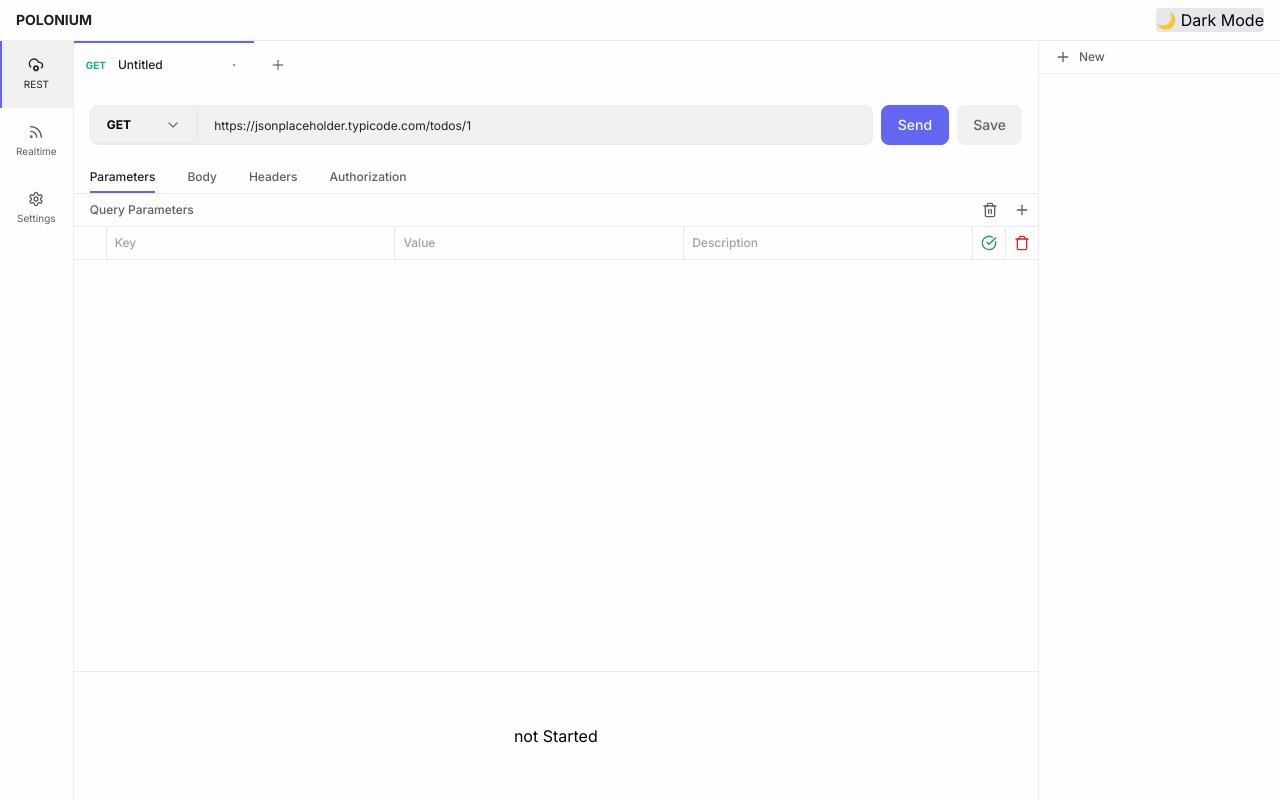
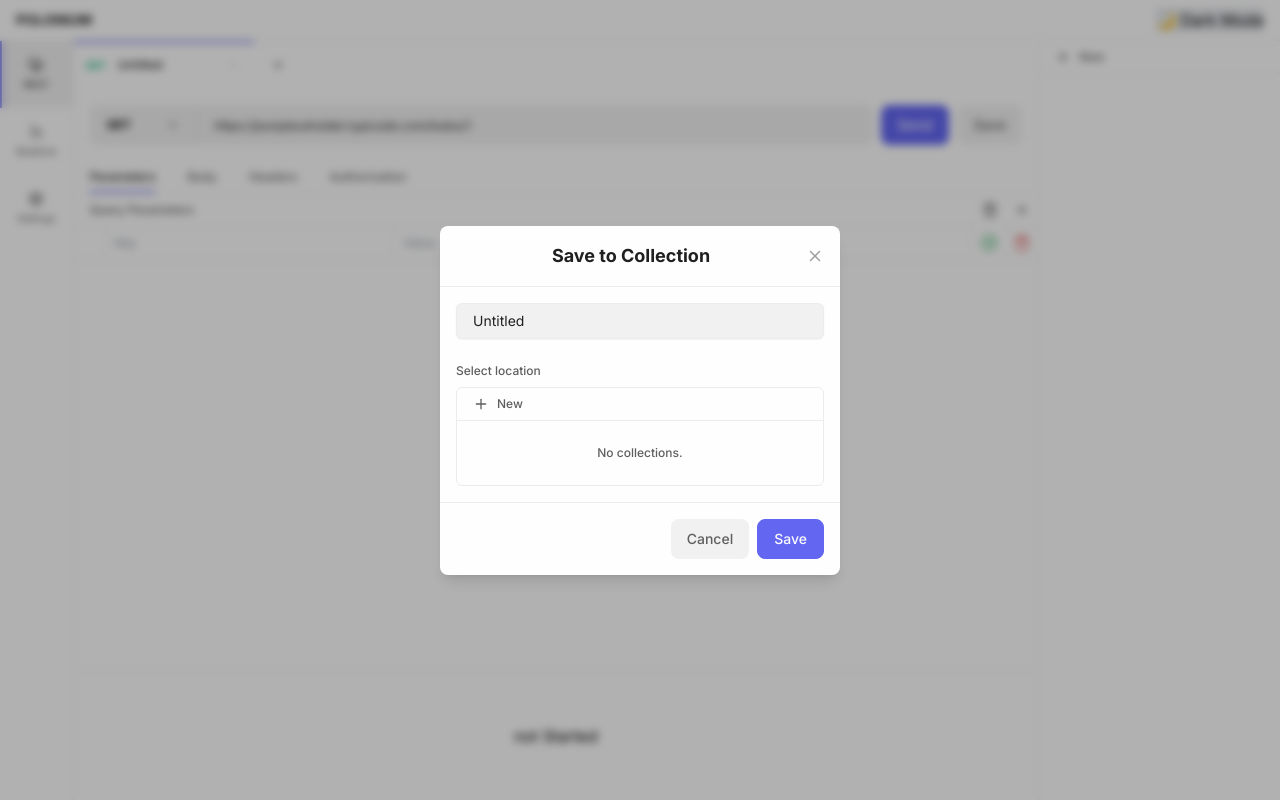
Before and after one commit to Reche13/polonium, a Next.js app: page / in a window 1280 px wide. Both pictures are taken after a click on the button "Save". Built offline with nearby package versions, Linux system fonts and the light colour scheme.

Commit message:
save request feature added

```diff
--- a/src/components/activeRequest/RequestURLBar.tsx
+++ b/src/components/activeRequest/RequestURLBar.tsx
@@ -1,4 +1,4 @@
-import React, { ChangeEvent } from "react";
+import React, { ChangeEvent, useState } from "react";
 import { Button } from "../primitives/Button";
 import {
   Select,
@@ -12,12 +12,27 @@ import { methodColors, methods } from "@/constants/request";
 import { useRequestTabStore } from "@/stores/RequestTabStore";
 import useRequest from "@/hooks/useRequest";
 import { toast } from "sonner";
+import { useCollectionStore } from "@/stores/CollectionStore";
+import Modal from "../modals/Modal";
+import SaveFolder from "../saveRequest/SaveFolder";
+import Tooltip from "../primitives/Tooltip";
+import { Plus } from "lucide-react";
 
 const RequestURLBar = () => {
   const { activeTabId, tabs, editTab } = useRequestTabStore();
   const activeRequest = tabs.find((req) => req.id === activeTabId);
 
+  const { saveRequestFromTab, savedRequests, collections, addFolder } =
+    useCollectionStore();
+
   const { generateRequest } = useRequest(activeTabId);
+
+  const [saveModalOpen, setSaveModalOpen] = useState(false);
+  const [selectedFolder, setSelectedFolder] = useState<string | null>(null);
+  const [requestTitle, setRequestTitle] = useState(activeRequest?.title ?? "");
+
+  const [newFolderModalOpen, setNewFolderModalOpen] = useState(false);
+  const [newCollectionTitle, setNewCollectionTitle] = useState("");
 
   const handleSend = () => {
     if (!activeRequest?.url.trim()) {
@@ -37,6 +52,53 @@ const RequestURLBar = () => {
     editTab(activeTabId, {
       url: e.target.value,
     });
+  };
+
+  const handleSave = () => {
+    const alreadySaved: boolean = !!savedRequests[activeTabId];
+
+    if (alreadySaved) {
+      saveRequestFromTab(activeTabId);
+      toast.success("Request saved!");
+      return;
+    } else {
+      setSaveModalOpen(true);
+      return;
+    }
+  };
+
+  const handleCancelSave = () => {
+    setSaveModalOpen(false);
+  };
+
+  const handleSaveToCollection = () => {
+    if (!requestTitle.trim()) {
+      toast.error("Title cannot be empty");
+      return;
+    }
+    if (!selectedFolder?.trim()) {
+      toast.error("Please select a location to save");
+      return;
+    }
+    editTab(activeTabId, { title: requestTitle });
+    saveRequestFromTab(activeTabId, selectedFolder);
+    toast.success("Request saved!");
+    setSaveModalOpen(false);
+  };
+
+  const handleTitleChange = () => {
+    if (!newCollectionTitle.trim()) {
+      toast.error("Title cannot be empty");
+      return;
+    }
+    addFolder(newCollectionTitle, null);
+    setNewCollectionTitle("");
+    setNewFolderModalOpen(false);
+  };
+
+  const handleTitleCancel = () => {
+    setNewCollectionTitle("");
+    setNewFolderModalOpen(false);
   };
 
   return (
@@ -75,7 +137,80 @@ const RequestURLBar = () => {
         />
       </div>
       <Button onClick={handleSend}>Send</Button>
-      <Button variant="seconodary">Save</Button>
+      <Button onClick={handleSave} variant="seconodary">
+        Save
+      </Button>
+
+      <Modal
+        title="Save to Collection"
+        isOpen={saveModalOpen}
+        onClose={handleCancelSave}
+        primaryAction={handleSaveToCollection}
+        primaryActionTitle="Save"
+        secondaryAction={handleCancelSave}
+        secondaryActionTitle="Cancel"
+      >
+        <Input
+          type="text"
+          value={requestTitle}
+          onChange={(e) => setRequestTitle(e.target.value)}
+          placeholder="Label"
+          className="text-sm text-text-b-pri dark:text-text-w-pri px-4 py-2 bg-bg-light-sec dark:bg-bg-dark-sec rounded-md border border-stroke-light-ter focus:border-stroke-light-sec dark:border-stroke-dark-ter dark:focus:border-stroke-dark-sec outline-none w-full"
+        />
+
+        <div className="text-xs font-medium text-text-b-sec dark:text-text-w-sec mt-6">
+          Select location
+        </div>
+        <div className="border border-stroke-light-ter dark:border-stroke-dark-ter rounded-md mt-2">
+          <div className="flex items-center border-b border-stroke-light-ter dark:border-stroke-dark-ter">
+            <Tooltip content="Add new collection" delay={500}>
+              <div
+                role="button"
+                onClick={() => setNewFolderModalOpen(true)}
+                className="text-text-b-sec dark:text-text-w-sec hover:text-text-b-pri dark:hover:text-text-w-pri flex gap-2 px-4 py-2"
+              >
+                <Plus size={16} />
+                <span className="text-xs font-medium">New</span>
+              </div>
+            </Tooltip>
+          </div>
+
+          <div className="flex flex-col gap-1">
+            {collections.length === 0 ? (
+              <div className="text-center font-medium text-xs text-text-b-sec dark:text-text-w-sec py-6">
+                No collections.
+              </div>
+            ) : (
+              collections.map((col) => (
+                <SaveFolder
+                  selectedFolder={selectedFolder}
+                  setSelectedFolder={setSelectedFolder}
+                  col={col}
+                  key={"request-save" + col.type + col.id}
+                />
+              ))
+            )}
+          </div>
+        </div>
+      </Modal>
+
+      <Modal
+        title="New Collection"
+        isOpen={newFolderModalOpen}
+        onClose={handleTitleCancel}
+        primaryAction={handleTitleChange}
+        primaryActionTitle="Save"
+        secondaryAction={handleTitleCancel}
+        secondaryActionTitle="Cancel"
+      >
+        <Input
+          type="text"
+          value={newCollectionTitle}
+          onChange={(e) => setNewCollectionTitle(e.target.value)}
+          placeholder="Label"
+          className="text-sm text-text-b-pri dark:text-text-w-pri px-4 py-2 bg-bg-light-sec dark:bg-bg-dark-sec rounded-md border border-stroke-light-ter focus:border-stroke-light-sec dark:border-stroke-dark-ter dark:focus:border-stroke-dark-sec outline-none w-full"
+        />
+      </Modal>
     </div>
   );
 };
--- /dev/null
+++ b/src/components/saveRequest/SaveFolder.tsx
@@ -0,0 +1,65 @@
+import { CollectionNode } from "@/stores/CollectionStore";
+import {
+  CircleCheckBig,
+  Folder as FolderClosed,
+  FolderOpen,
+} from "lucide-react";
+import React, { useState } from "react";
+
+interface Props {
+  col: CollectionNode;
+  selectedFolder: string | null;
+  setSelectedFolder: (name: string) => void;
+}
+
+const SaveFolder = ({ col, selectedFolder, setSelectedFolder }: Props) => {
+  const [isOpen, setIsOpen] = useState(false);
+
+  const handleFolderClick = () => {
+    setIsOpen(!isOpen);
+    setSelectedFolder(col.id);
+  };
+
+  if (col.type === "request") return null;
+  return (
+    <div className="w-full relative">
+      {isOpen && (
+        <div className="absolute w-0.5 bg-bg-light-sec dark:bg-bg-dark-sec top-8 bottom-0 left-[22px]" />
+      )}
+      <div className="flex items-center w-full">
+        <div
+          className="text-text-b-sec dark:text-text-w-sec hover:text-text-b-pri dark:hover:text-text-w-pri flex items-center gap-4 py-2 px-4 flex-1 min-w-0"
+          role="button"
+          onClick={handleFolderClick}
+        >
+          <div className="flex items-center">
+            {col.id === selectedFolder ? (
+              <CircleCheckBig size={16} className="text-primary" />
+            ) : isOpen ? (
+              <FolderOpen size={16} />
+            ) : (
+              <FolderClosed size={16} />
+            )}
+          </div>
+          <span className="text-xs truncate w-full select-none font-medium">
+            {col.name}
+          </span>
+        </div>
+      </div>
+      {col.children && isOpen && (
+        <div className="pl-4">
+          {col.children.map((child) => (
+            <SaveFolder
+              selectedFolder={selectedFolder}
+              setSelectedFolder={setSelectedFolder}
+              key={"request-save" + child.type + child.id}
+              col={child}
+            />
+          ))}
+        </div>
+      )}
+    </div>
+  );
+};
+
+export default SaveFolder;
--- a/src/stores/CollectionStore.ts
+++ b/src/stores/CollectionStore.ts
@@ -12,6 +12,7 @@ interface CollectionStore {
   updateRequest: (id: string, updates: Partial<SavedRequest>) => void;
   deleteNode: (id: string) => void;
   openRequestInTab: (requestId: string) => void;
+  saveRequestFromTab: (tabId: string, parentFolderId?: string | null) => void;
 }
 
 export const useCollectionStore = create<CollectionStore>((set, get) => ({
@@ -89,15 +90,21 @@ export const useCollectionStore = create<CollectionStore>((set, get) => ({
   },
 
   updateRequest: (id, updates) => {
+    console.log(updates);
     set((state) => {
       const updatedSavedRequest = {
         ...state.savedRequests[id],
         ...updates,
       };
-
-      const newCollections = updates.title
-        ? updateNodeInTree(state.collections, id, updates.title)
-        : state.collections;
+      const newCollections =
+        updates.title || updates.method
+          ? updateNodeInTree(
+              state.collections,
+              id,
+              updates.title,
+              updates.method
+            )
+          : state.collections;
 
       return {
         savedRequests: {
@@ -124,6 +131,40 @@ export const useCollectionStore = create<CollectionStore>((set, get) => ({
       requestState: "NOT_STARTED",
       selectedOptionNav: "PARAMS",
       SelectedResponseNav: "PRETTY",
+    });
+  },
+
+  saveRequestFromTab: (tabId: string, parentFolderId?: string | null) => {
+    const tab = useRequestTabStore.getState().tabs.find((t) => t.id === tabId);
+    if (!tab) return;
+
+    const parentId = parentFolderId ?? findParentId(get().collections, tabId);
+
+    set((state) => {
+      const isExisting = !!state.savedRequests[tab.id];
+      const savedRequests = {
+        ...state.savedRequests,
+        [tab.id]: {
+          ...state.savedRequests[tab.id],
+          ...tab,
+        },
+      };
+
+      const collections = isExisting
+        ? updateNodeInTree(state.collections, tab.id, tab.title, tab.method)
+        : insertIntoTree(
+            state.collections,
+            {
+              id: tab.id,
+              type: "request",
+              requestId: tab.id,
+              method: tab.method,
+              name: tab.title || "Untitled",
+            },
+            parentId
+          );
+
+      return { savedRequests, collections };
     });
   },
 }));
@@ -183,20 +224,34 @@ const insertIntoTree = (
 const updateNodeInTree = (
   tree: CollectionNode[],
   nodeId: string,
-  updatedName: string
+  updatedName?: string,
+  updatedMethod?: Method
 ): CollectionNode[] => {
   return tree.map((node) => {
     if (node.id === nodeId) {
-      return {
-        ...node,
-        name: updatedName,
-      };
+      if (node.type === "request") {
+        return {
+          ...node,
+          name: updatedName ?? node.name,
+          method: updatedMethod ?? node.method,
+        };
+      } else {
+        return {
+          ...node,
+          name: updatedName ?? node.name,
+        };
+      }
     }
 
     if (node.type === "folder") {
       return {
         ...node,
-        children: updateNodeInTree(node.children, nodeId, updatedName),
+        children: updateNodeInTree(
+          node.children,
+          nodeId,
+          updatedName,
+          updatedMethod
+        ),
       };
     }
 
```
